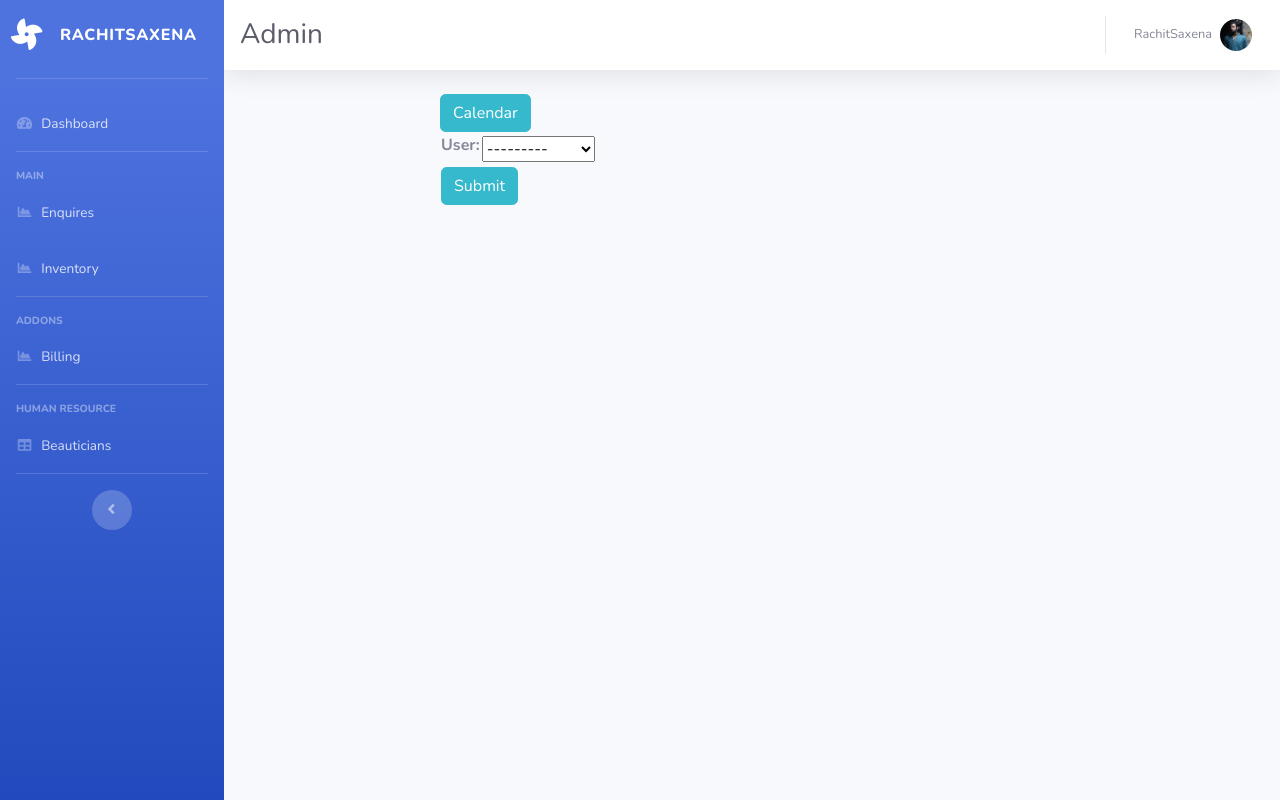
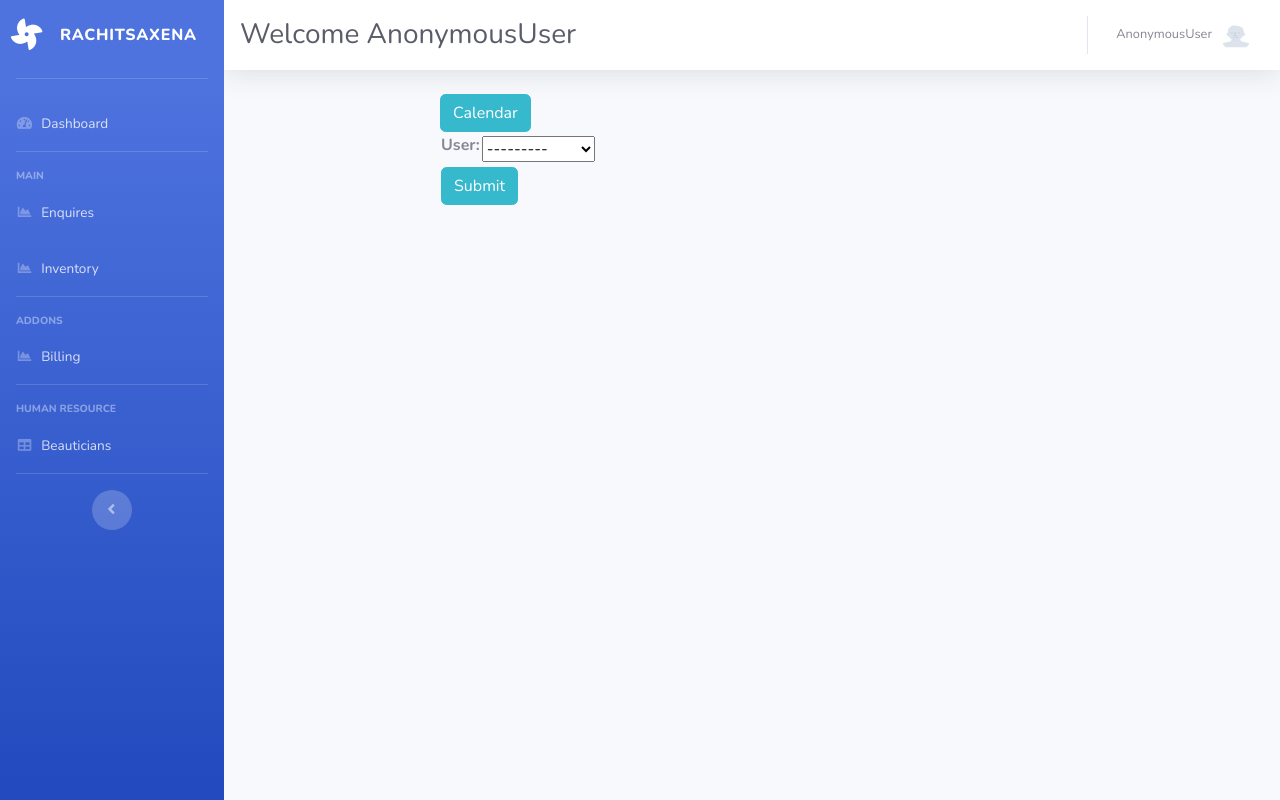
Before and after one commit to ImLordImpaler/crm-3, a Django app: page /add_eventmember/1 in a window 1280 px wide. Run offline with Django 3.2, Linux system fonts and the light colour scheme; data comes from the database, SQL or seed files in the repository; some libraries are stand-ins or nearby versions.

Commit message:
hopefullyLast

```diff
--- a/basic/templates/basic/base.html
+++ b/basic/templates/basic/base.html
@@ -131,7 +131,7 @@
                     </button>
 
                     <!-- Topbar Search -->
-                    <h1 class="h3 mt-2 text-gray-800">Admin</h1>
+                    <h1 class="h3 mt-2 text-gray-800">Welcome {{request.user}}</h1>
 
                     <!-- Topbar Navbar -->
                     <ul class="navbar-nav ml-auto">
@@ -172,9 +172,9 @@
                         <li class="nav-item dropdown no-arrow">
                             <a class="nav-link dropdown-toggle" href="#" id="userDropdown" role="button"
                                 data-toggle="dropdown" aria-haspopup="true" aria-expanded="false">
-                                <span class="mr-2 d-none d-lg-inline text-gray-600 small">RachitSaxena</span>
+                                <span class="mr-2 d-none d-lg-inline text-gray-600 small">{{request.user}}</span>
                                 <img class="img-profile rounded-circle"
-                                    src="{% static 'sample1.jpg' %}">
+                                    src="{% static 'defaultPhoto.png' %}">
                             </a>
                             <!-- Dropdown - User Information -->
                             <div class="dropdown-menu dropdown-menu-right shadow animated--grow-in"
```
Also changed, not shown: static/defaultPhoto.png (added).
